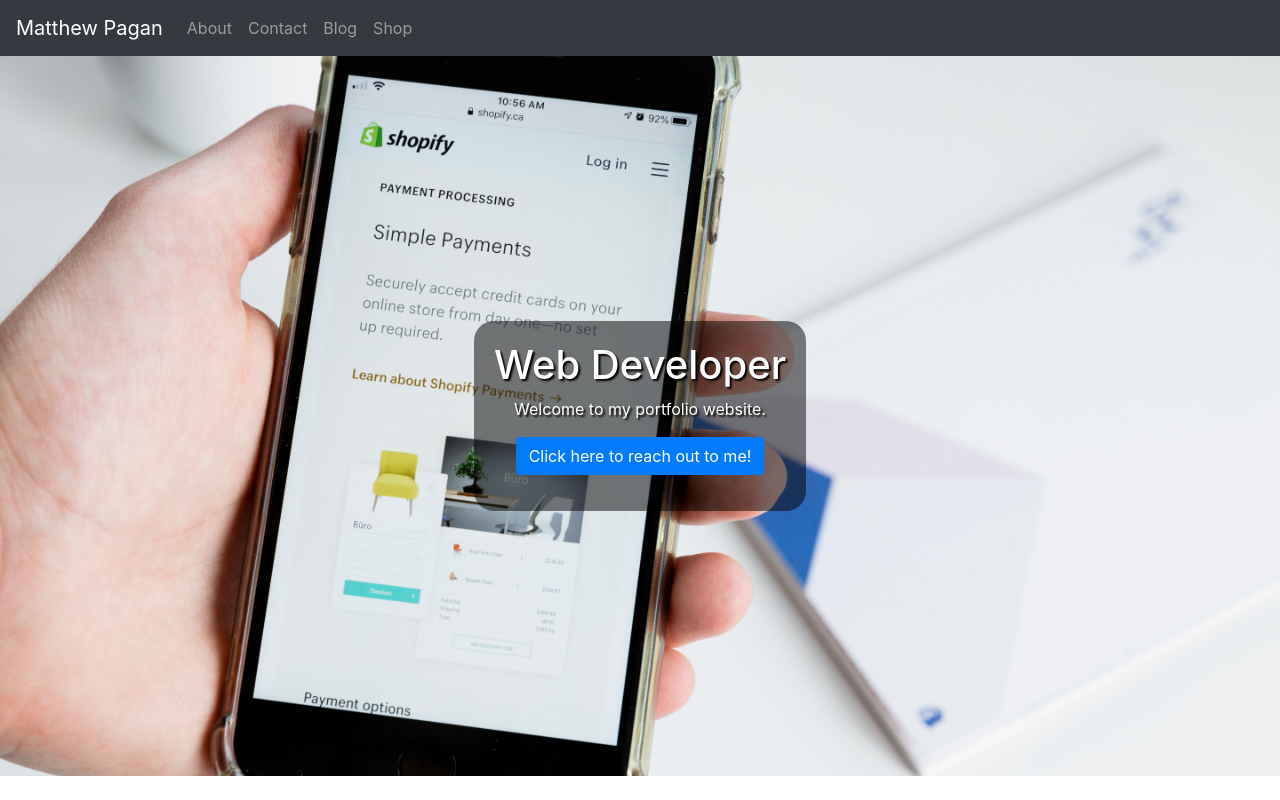
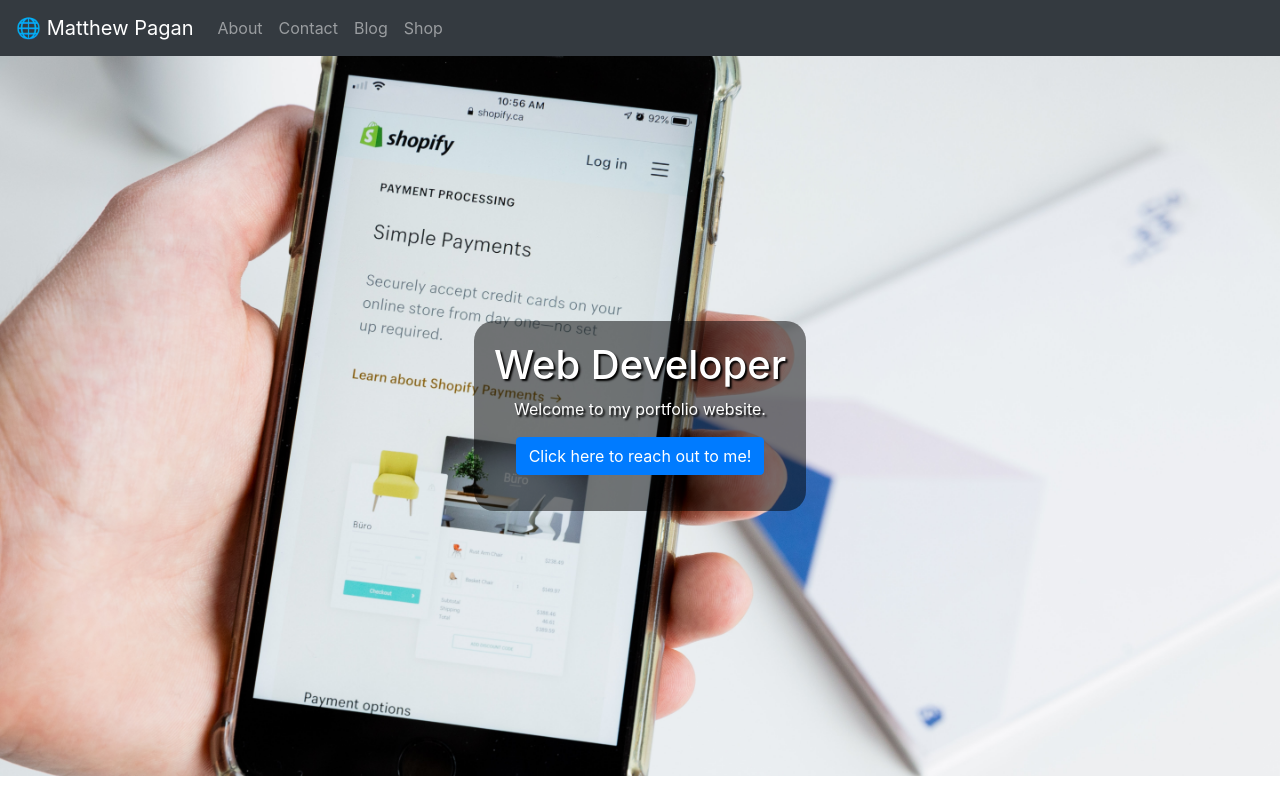
Before and after one commit to mastapegs/mpagan-gatsby-shopify-portfolio, a Gatsby site: page / in a window 1280 px wide. Built offline with nearby package versions, Linux system fonts and the light colour scheme; Gatsby itself is replaced by a stand-in of ours.

Commit message:
emoji nav hero addition

```diff
--- a/src/components/Navigation.js
+++ b/src/components/Navigation.js
@@ -24,7 +24,7 @@ const Navigation = () => {
   return (
     <>
       <Navbar bg="dark" variant='dark' expand="sm">
-        <Navbar.Brand><Link className={styles.link} to='/'>Matthew Pagan</Link></Navbar.Brand>
+        <Navbar.Brand><Link className={styles.link} to='/'>🌐 Matthew Pagan</Link></Navbar.Brand>
         <Navbar.Toggle aria-controls="basic-navbar-nav" />
         <Navbar.Collapse id="basic-navbar-nav">
           <Nav activeKey={pathname} className="mr-auto">
```
